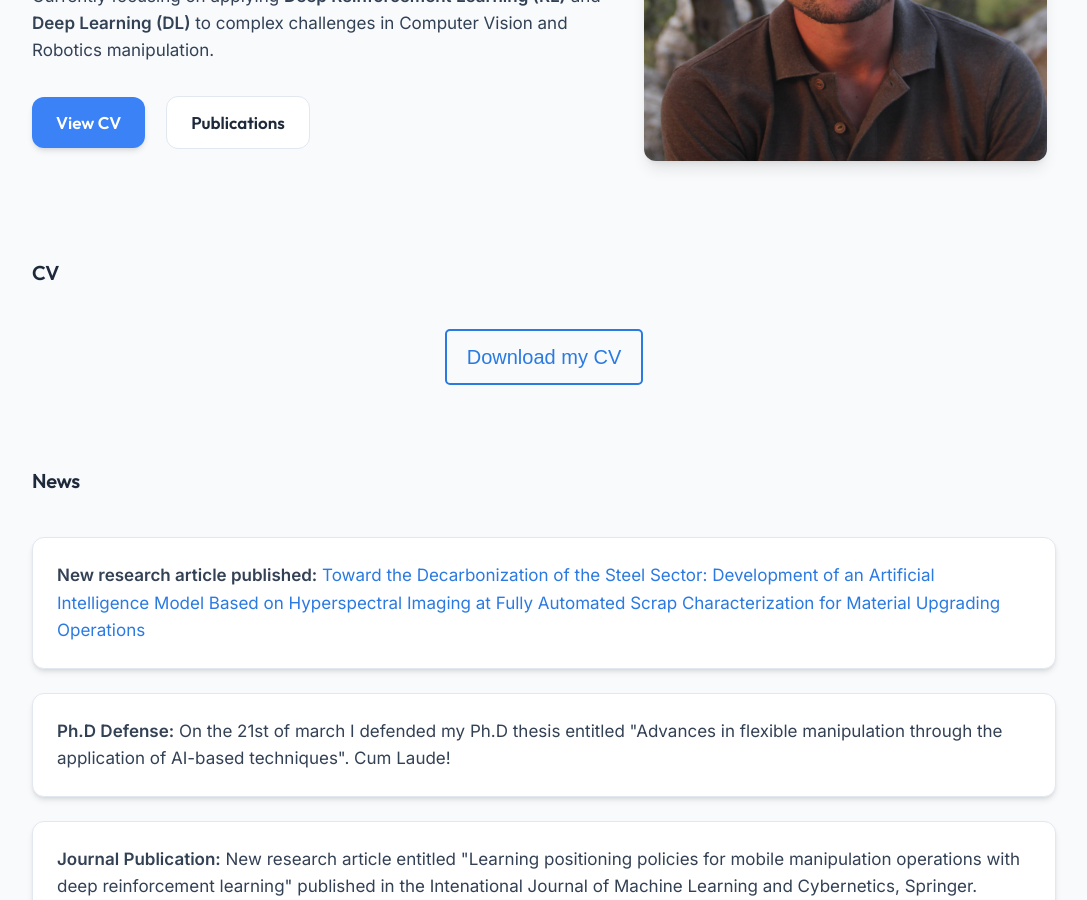
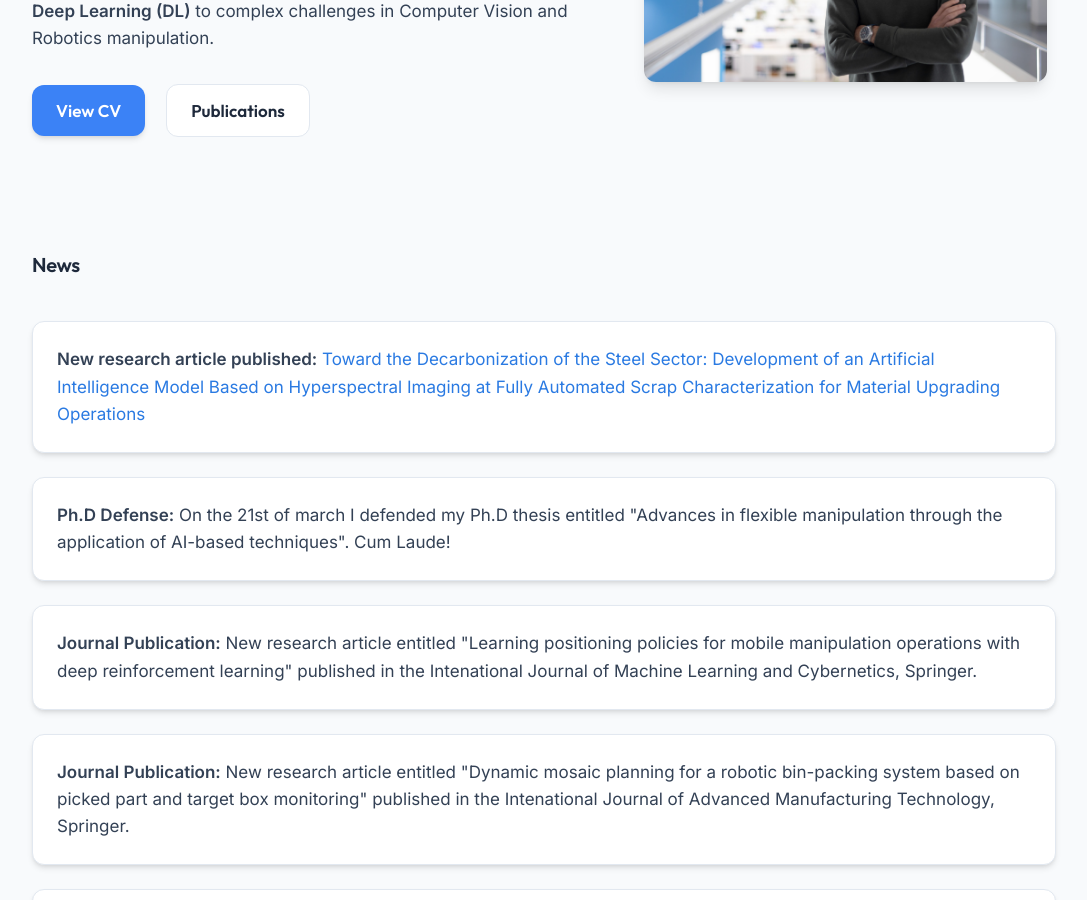
Before and after one commit to anderiri2/anderiri2.github.io, a Jekyll site: the page built from index.html, in a window 1280 px wide and 900 px high, scrolled down 331 px. Shown: the whole window, without its empty margins (96-1183 px from the left). Built offline with Jekyll 4.4.1, drawn with Linux system fonts in a browser that asks for light colours; nearby versions of some CDN libraries; a style sheet for code colours, icons or effects is not loaded.

Commit message:
Some refinements

```diff
--- a/index.html
+++ b/index.html
@@ -26,16 +26,16 @@ title: "Ander Iriondo"
 		</div>
 		<div class="five columns" style="margin: 0;">
 			<div class="image-container">
-				<img src="images/ander_crop_2.JPG" id="profile_picture" alt="Ander Iriondo Azpiri">
+				<img src="images/Ander_Iriondo.jpg" id="profile_picture" alt="Ander Iriondo Azpiri">
 			</div>
 		</div>
 	</div>
 </div>
 
-<h1 class="page-heading">CV</h1>
+<!--<h1 class="page-heading">CV</h1>
 <div style="display: flex; justify-content: center;">
 	<a href="./cv/CV_en.pdf" class="button">Download my CV</a>
-</div>
+</div> -->
 <h1 class="page-heading" style="margin-top: 5rem;">News</h1>
 <div class="news-list">
 	<div class="news-item">
```
Also changed, not shown: images/Ander_Iriondo.jpg (added).
